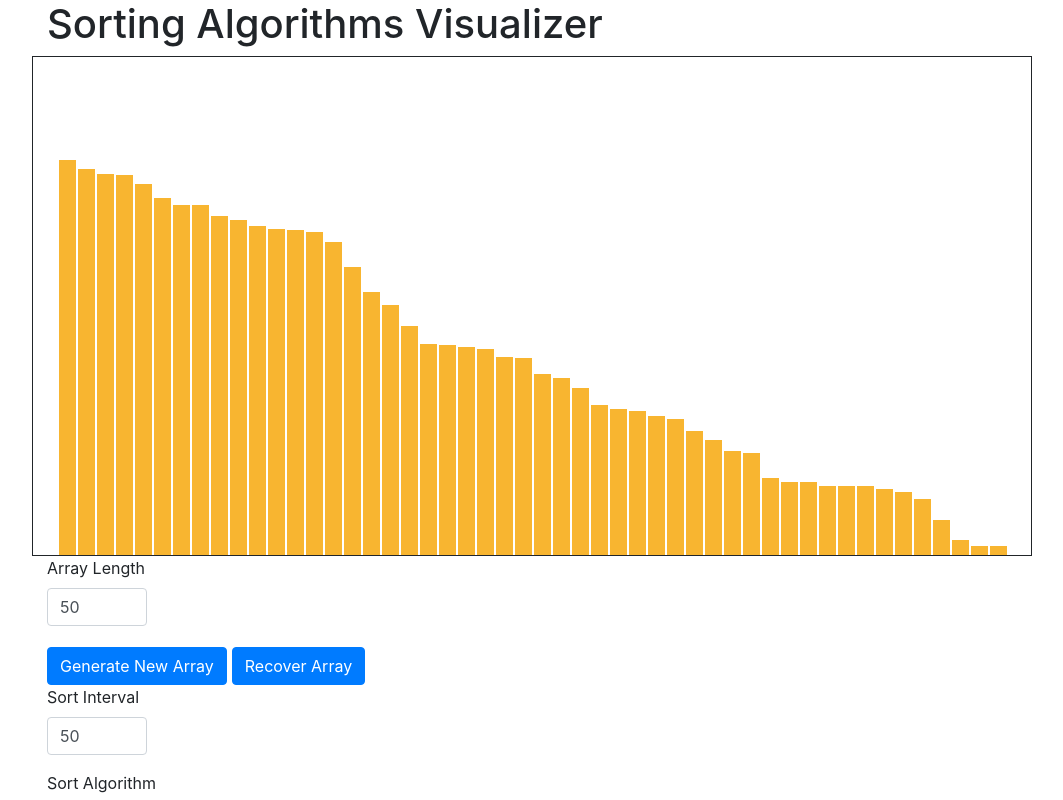
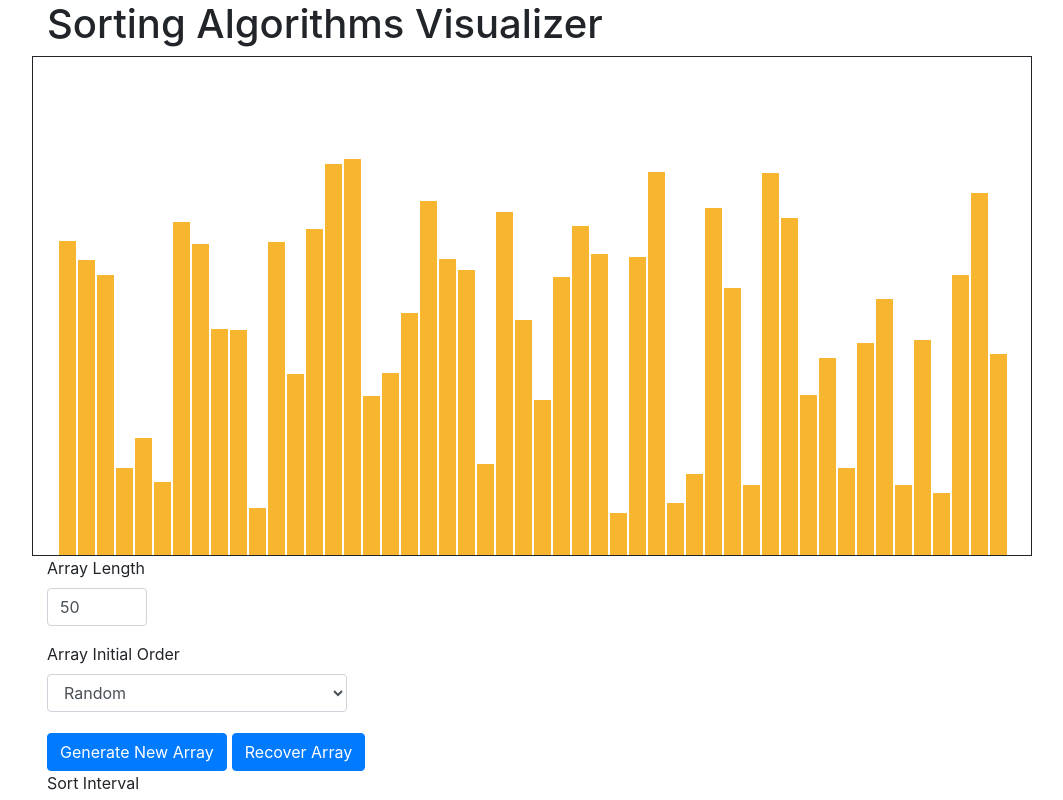
Before and after one commit to MohamedMahmoudHassan/Sorting-Algorithms-Visualizer, a React (Create React App) app: page / in a window 1280 px wide. Shown: the top 800 px of the page, without its empty margins (38-1101 px from the left). Built offline with nearby package versions, Linux system fonts and the light colour scheme.

Commit message:
Array initial order is input variable

```diff
--- a/src/App.js
+++ b/src/App.js
@@ -23,7 +23,7 @@ class App extends Component {
   constructor() {
     super();
     const length = 50;
-    const initialOrder = "Reversed";
+    const initialOrder = "Random";
     const arrayElements = generateElements(length, initialOrder);
     this.state = {
       array: {
@@ -119,6 +119,7 @@ class App extends Component {
           arrayLength={array.length}
           changeArrayLength={this.changeArrayProp}
           recoverArray={this.recoverArray}
+          changeArrayInitialOrder={this.changeArrayProp}
         />
         <SortControlBar
           handleSortStart={this.handleSortStart}
--- /dev/null
+++ b/src/Util/initialOrdersList.js
@@ -0,0 +1,5 @@
+export const initialOrdersList = [
+  { _id: 0, name: "Random" },
+  { _id: 1, name: "Reversed" },
+  { _id: 2, name: "Nearly Sorted" }
+];
--- a/src/components/arrayControlBar.jsx
+++ b/src/components/arrayControlBar.jsx
@@ -1,8 +1,16 @@
 import React from "react";
 import ActionButton from "./actionButton";
 import Input from "./input";
+import Select from "./select";
+import { initialOrdersList } from "./../Util/initialOrdersList";
 
-const ArrayControlBar = ({ arrayLength, generateNewArray, changeArrayLength, recoverArray }) => {
+const ArrayControlBar = ({
+  arrayLength,
+  generateNewArray,
+  changeArrayLength,
+  recoverArray,
+  changeArrayInitialOrder
+}) => {
   return (
     <div>
       <Input
@@ -11,6 +19,13 @@ const ArrayControlBar = ({ arrayLength, generateNewArray, changeArrayLength, rec
         value={arrayLength}
         style={{ width: 100 }}
         onChange={changeArrayLength}
+      />
+      <Select
+        name="initialOrder"
+        label="Array Initial Order"
+        options={initialOrdersList}
+        style={{ width: 300 }}
+        onChange={changeArrayInitialOrder}
       />
       <ActionButton
         label="Generate New Array"
```
